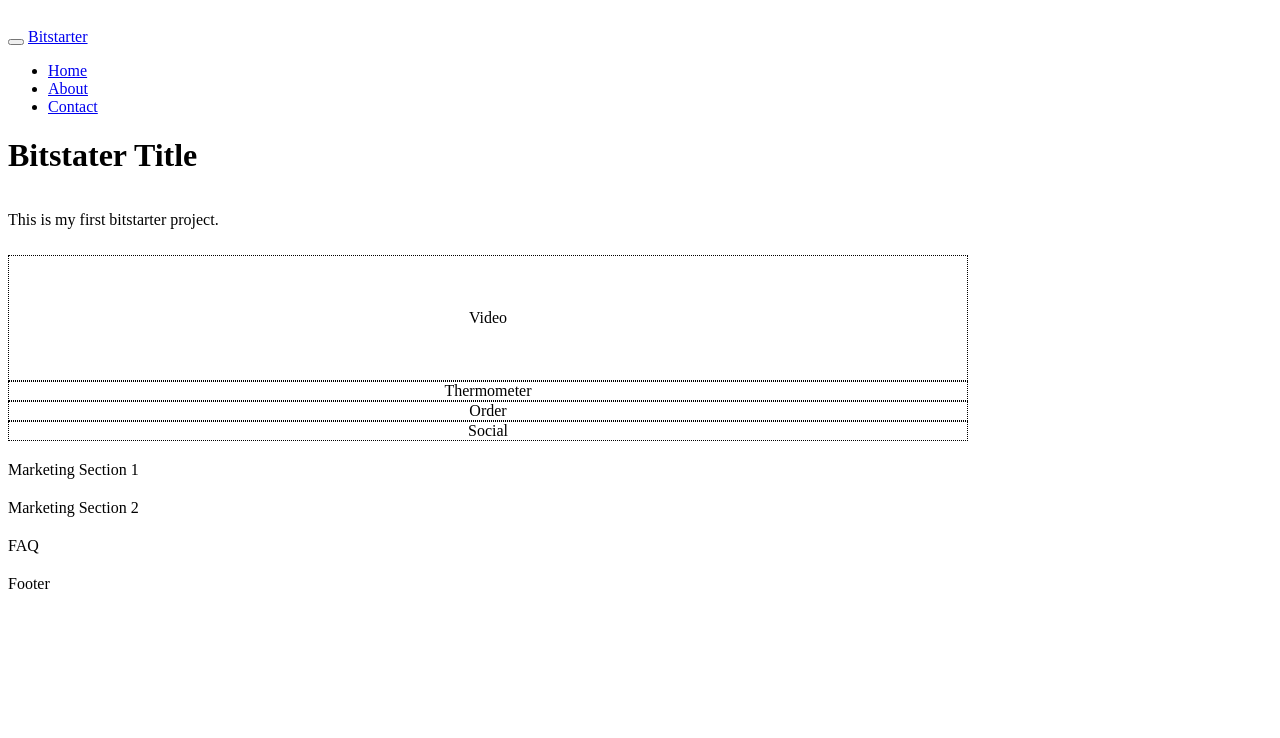
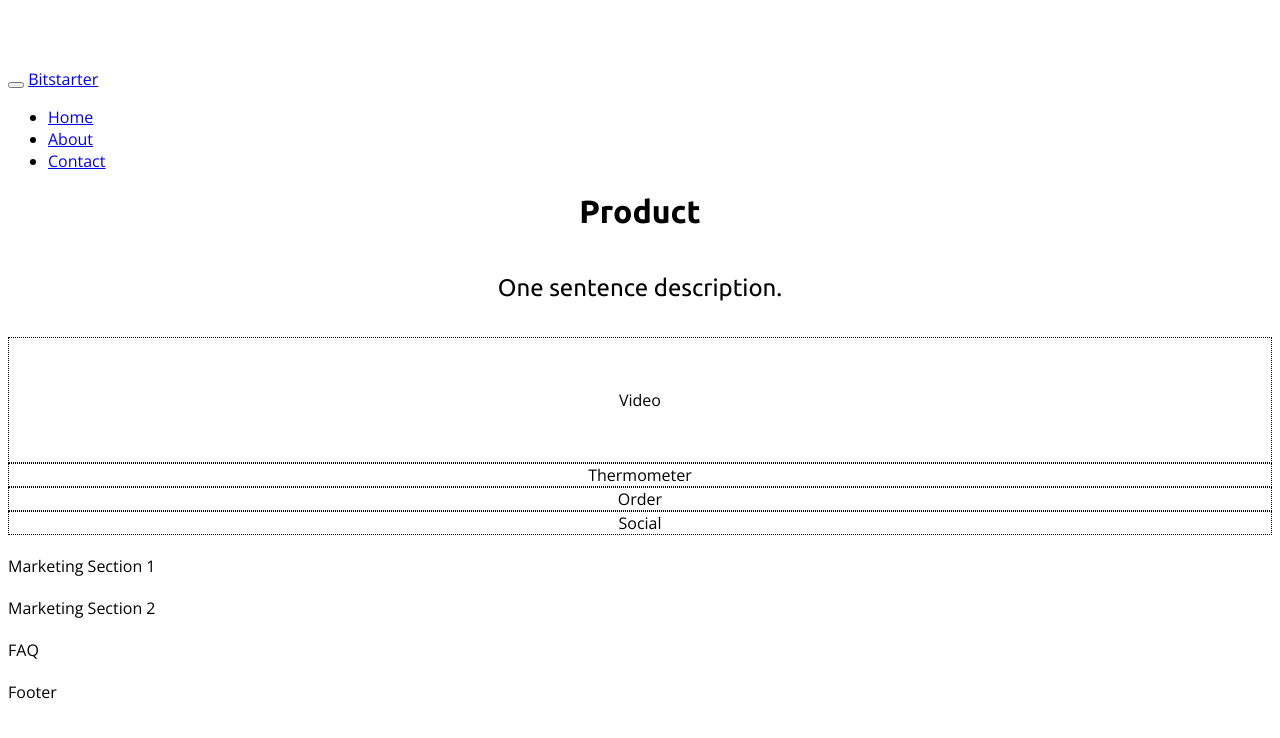
Before and after one commit to evrimkarahan/happy-experience, a website: page index.html in a window 1280 px wide. Drawn offline with nearby package versions, Linux system fonts and the light colour scheme; some icons are missing.

Commit message:
.heading .subheading class are imported with Google Font style

```diff
--- a/index.html
+++ b/index.html
@@ -5,6 +5,9 @@
     <title> My First Bitstarter </title>
     <meta name="viewport" content="width=device-width, initial-scale=1.0">
     <link rel="stylesheet" href="https://d396qusza40orc.cloudfront.net/startup%2Fcode%2Fbootstrap-combined.no-icons.min.css">
+     <link href="http://fonts.googleapis.com/css?family=Ubuntu:300,400,500,700,300italic,400italic,500italic,700italic" rel="stylesheet" type="text/css">
+    <link href="http://fonts.googleapis.com/css?family=Open+Sans:300italic,400italic,600italic,700italic,300,400,600,700,800"
+          rel="stylesheet" type="text/css">
 
 <style type="text/css">
       /* Large desktop */
@@ -12,17 +15,24 @@
 	body{
 	padding-top: 60px;
 	}
-
+      /* main body and headings */
       body{
-      	padding-top: 20px;
-      	padding-bottom: 40px:
+          font-family:'Open Sans',Haveltica, Arial, sans-serif;
       }
-      .container {
-      	width: 960px;
+      .heading, .subheading{
+        font-family: 'Ubuntu', Haveltica, Arial, sans-serif;
+        text-align: center;
       }
       p.lead {
-      	padding-top: 15px;
+        padding-top: 1.5%;
+        font-size: 24px;
+        line-height: 30px;
       }
+      p {
+        font-size: 18px;
+        line-height: 24px;
+      }
+
       .navigation ,.pitch, .section1, .section2, .faq, .footer {
       	padding: 10px 0px 10px 0px;
       }
@@ -69,15 +79,18 @@
       </div>
     </div>
 
+    <!-- we use raw-fluid inside containers to achive a resizable layout. -->
     <div class="container">
-      <div class="row heading">
+      <!-- font and paired font of ./heading /.subheading and body from Google Fonts -->
+      <div class="raw-fluid heading">
 	<div class="span12">
-	  <h1> Bitstater Title</h1>
+	  <h1>Product</h1>
 	</div>
       </div>
-      <div class="row subheading">
+      <div class="raw-fluid subheading">
 	<div class="span12">
-	  <p class="lead">This is my first bitstarter project.</p>
+	  <!-- special typography from Bootstrap for lead paragraph -->
+	  <p class="lead"> One sentence description. </p>
 	</div>
       </div>
       <div class="row pitch">
```
